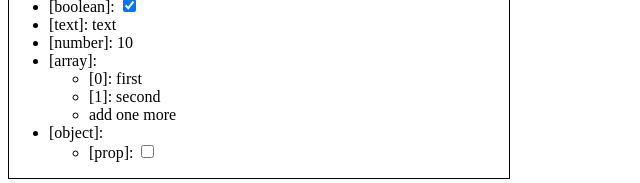
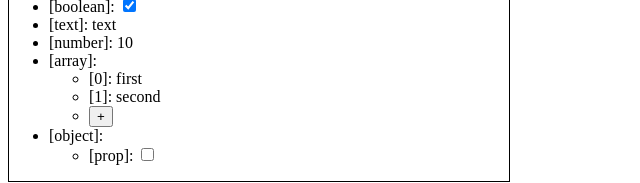
Before and after one commit to davicatunda/minder, a React (Create React App) app: page / in a window 1280 px wide. Both pictures are taken after a click on the button "CREATE DATA". Shown: the part 236-419 px from the top of the page, without its empty margins (0-640 px from the left). Built offline with nearby package versions, Linux system fonts and the light colour scheme.

Commit message:
add new Item to list

```diff
--- /dev/null
+++ b/src/row-items/AddListRowItem.js
@@ -0,0 +1,15 @@
+import type { Node } from 'react';
+
+import React from 'react';
+
+type Props = {
+  onAddItem(): void,
+};
+
+function AddListRowItem(props: Props): Node {
+  return (
+    <li><button onClick={props.onAddItem}> + </button></li>
+  );
+}
+
+export default AddListRowItem;
--- a/src/row-items/DataAsList.js
+++ b/src/row-items/DataAsList.js
@@ -7,6 +7,7 @@ import StringRowItem from './StringRowItem';
 import BooleanRowItem from './BooleanRowItem';
 import NumberRowItem from './NumberRowItem';
 import DateRowItem from './DateRowItem';
+import AddListRowItem from './AddListRowItem';
 
 type Props<T> = { node: T, setParentValue: T => void };
 function DataAsList<T: { }> (props: Props<T>): Node {
@@ -42,7 +43,9 @@ function DataAsList<T: { }> (props: Props<T>): Node {
           }()}
         </li>
       ))}
-      {node instanceof Array && <li>add one more</li>}
+      {node instanceof Array && (
+        <AddListRowItem onAddItem={() => setParentValue([...node, null])} />
+      )}
     </ul>
   );
 }
```
